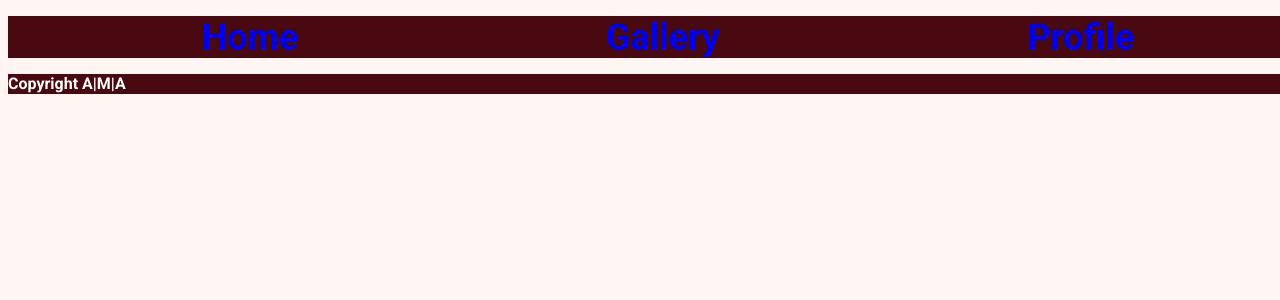
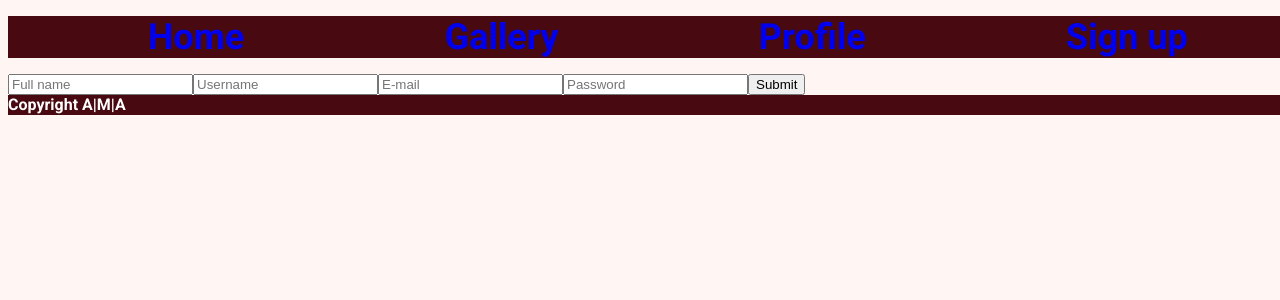
Before and after one commit to hbandi93/artwork-frontend, a React (Create React App) app: page /signup in a window 1280 px wide. Shown: the top 300 px of the page. Built offline with nearby package versions, Linux system fonts and the light colour scheme; no server answers.

Commit message:
signup page

```diff
--- a/src/App.jsx
+++ b/src/App.jsx
@@ -2,6 +2,7 @@ import Home from "./components/Home";
 import GalleryPage from "./components/GalleryPage";
 import Profile from "./components/Profile";
 import ImageDetails from "./components/ImageDetails";
+import Signup from "./components/Signup";
 import React from "react";
 import {
   BrowserRouter as Router,
@@ -21,6 +22,7 @@ function App() {
               <li><Link to="/">Home</Link></li>
               <li><Link to="/gallery">Gallery</Link></li>
               <li><Link to="/profile">Profile</Link></li>
+              <li><Link to="/signup">Sign up</Link></li>
             </ul>
           </nav>
         </header>
@@ -29,6 +31,7 @@ function App() {
           <Route path="/gallery" element={<GalleryPage />}></Route>
           <Route path="/gallery/images/:id" element={<ImageDetails />} />
           <Route path="/profile" element={<Profile />}></Route>
+          <Route path="/signup" element={<Signup />}></Route>
         </Routes>
         <footer>Copyright A|M|A</footer>
       </div>
--- /dev/null
+++ b/src/components/Signup.jsx
@@ -0,0 +1,100 @@
+import React, { Component } from 'react'
+import axios from 'axios'
+
+class SignUp extends Component {
+    constructor(){
+        super()
+        this.state = {
+            fullName:'',
+            username:'',
+            email:'',
+            password:''
+
+        }
+        this.changeFullName = this.changeFullName.bind(this)
+        this.changeUsername = this.changeUsername.bind(this)
+        this.changeEmail = this.changeEmail.bind(this)
+        this.changePassword = this.changePassword.bind(this)
+        this.onSubmit = this.onSubmit.bind(this)
+    }
+
+    changeFullName(event){
+        this.setState({
+            fullName:event.target.value
+        })
+    }
+    changeUsername(event){
+        this.setState({
+            username:event.target.value
+        })
+    }
+
+    changeEmail(event){
+        this.setState({
+            email:event.target.value
+        })
+    }
+
+    changePassword(event){
+        this.setState({
+            password:event.target.value
+        })
+    }
+    onSubmit(event){
+        event.preventDefault()
+        const registered = {
+            fullName: this.state.fullName,
+            username: this.state.username,
+            email:this.state.email,
+            password: this.state.password
+        }
+
+        axios.post('http://localhost:4100/artworkbe/signup',registered)
+            .then(response => console.log(response.data))
+    }
+    render() {
+        return(
+            <div>
+                <div className='container'>
+                    <div className='form-div'>
+                        <form onSubmit={this.onSubmit}>
+                            <input type='text'
+                            placeholder='Full name'
+                            onChange={this.changeFullName}
+                            value={this.state.fullName}
+                            className='form-control form-group'
+                            />
+
+                            <input type="text"
+                            placeholder='Username'
+                            onChange={this.changeUsername}
+                            value={this.state.username}
+                            className='form-control form-group'
+                            />
+
+                            <input type="text"
+                            placeholder='E-mail'
+                            onChange={this.changeEmail}
+                            value={this.state.email}
+                            className='form-control form-group'
+                            />
+
+                            <input type="password"
+                            placeholder='Password'
+                            onChange={this.changePassword}
+                            value={this.state.password}
+                            className='form-control form-group'
+                            />
+
+                            <input type="submit" className='btn btn-danger btn-block' value='Submit' />
+                        </form>
+                    </div>
+                </div>
+
+
+            </div>
+        );
+
+    }
+}
+export default SignUp;
```
Also changed, not shown: src/components/Login.jsx (added), src/index.js (line endings or trailing spaces).
